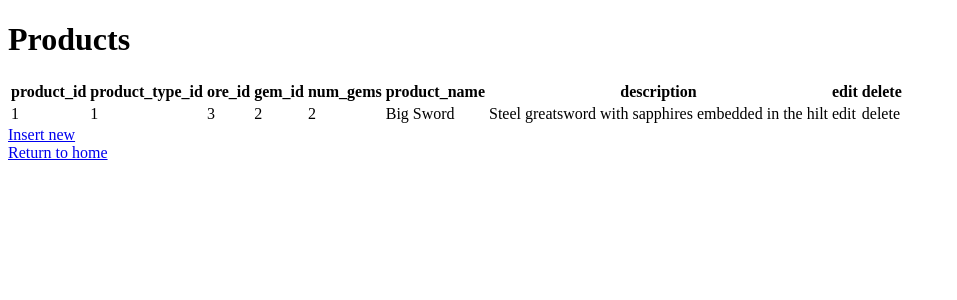
After one commit to acalton/cs340project, a Flask app: page /products in a window 1280 px wide. The commit adds this page. Shown: the top 300 px of the page, without its empty margins (0-957 px from the left). Run offline with Flask 2, Linux system fonts and the light colour scheme.

Commit message:
static layout of pages

```diff
--- a/main.py
+++ b/main.py
@@ -7,5 +7,35 @@ def home():
     return render_template("home.html")
 
 
+@app.route('/customers')
+def customers():
+    return render_template("customers.html")
+
+
+@app.route('/gemstones')
+def gemstones():
+    return render_template("gemstones.html")
+
+
+@app.route('/ore')
+def ore():
+    return render_template("ore.html")
+
+
+@app.route('/product_types')
+def product_types():
+    return render_template("product_types.html")
+
+
+@app.route('/products')
+def products():
+    return render_template("products.html")
+
+
+@app.route('/orders')
+def orders():
+    return render_template("orders.html")
+
+
 if __name__ == '__main__':
     app.run(host='127.0.0.1', port=4112)
--- /dev/null
+++ b/templates/products.html
@@ -0,0 +1,42 @@
+<!DOCTYPE html>
+<html lang="en">
+<head>
+    <meta charset="UTF-8">
+    <title>Products</title>
+</head>
+<body>
+    <h1>Products</h1>
+    <div class="data-table">
+        <table>
+            <tr>
+                <th>product_id</th>
+                <th>product_type_id</th>
+                <th>ore_id</th>
+                <th>gem_id</th>
+                <th>num_gems</th>
+                <th>product_name</th>
+                <th>description</th>
+                <th>edit</th>
+                <th>delete</th>
+            </tr>
+            <tr>
+                <td>1</td>
+                <td>1</td>
+                <td>3</td>
+                <td>2</td>
+                <td>2</td>
+                <td>Big Sword</td>
+                <td>Steel greatsword with sapphires embedded in the hilt</td>
+                <td>edit</td>
+                <td>delete</td>
+            </tr>
+        </table>
+    </div>
+    <div class="insert">
+    <a href="/">Insert new</a>
+    </div>
+    <div class="button-link">
+    <a href="/">Return to home</a>
+    </div>
+</body>
+</html>
```
Also changed, not shown: templates/customers.html (added, +32 -0 lines), templates/gemstones.html (added, +32 -0 lines), templates/home.html (+18 -1 lines), templates/orders.html (added, +34 -0 lines), templates/ore.html (added, +32 -0 lines), templates/product_types.html (added, +34 -0 lines).
